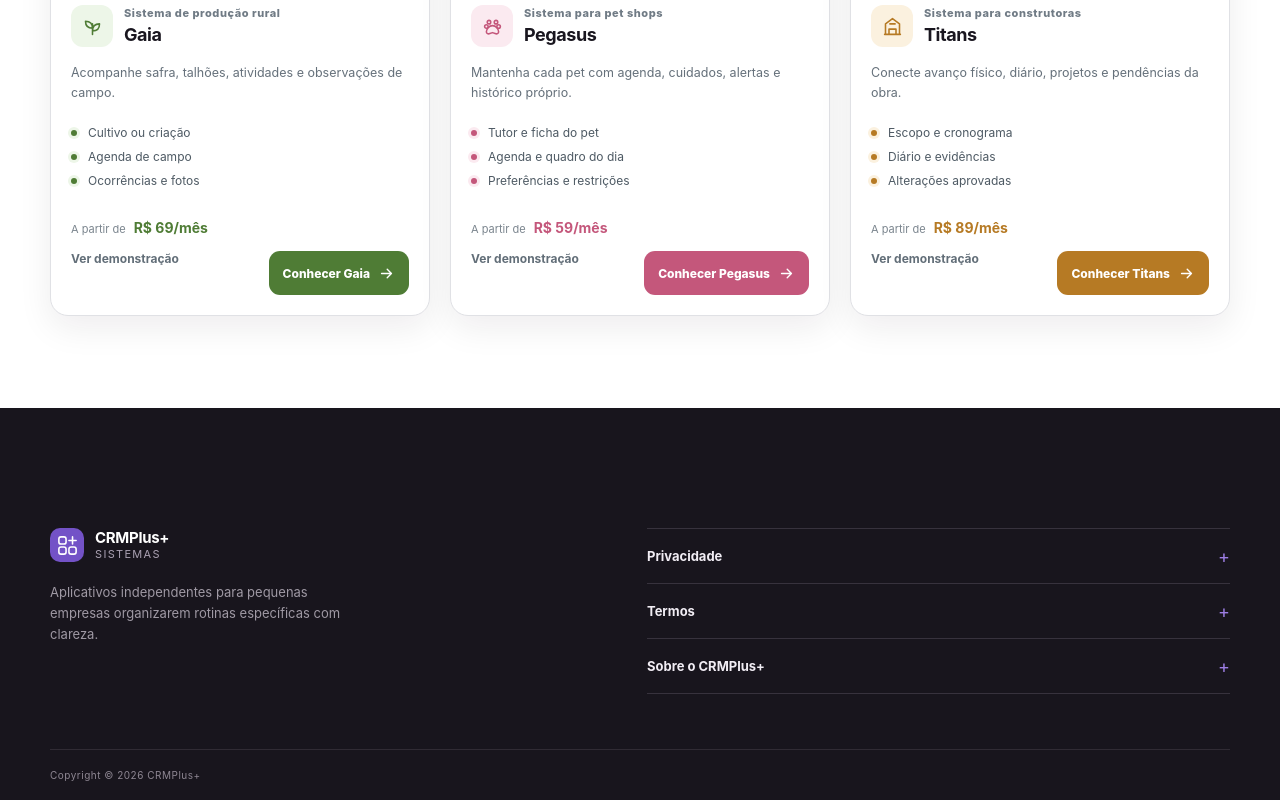
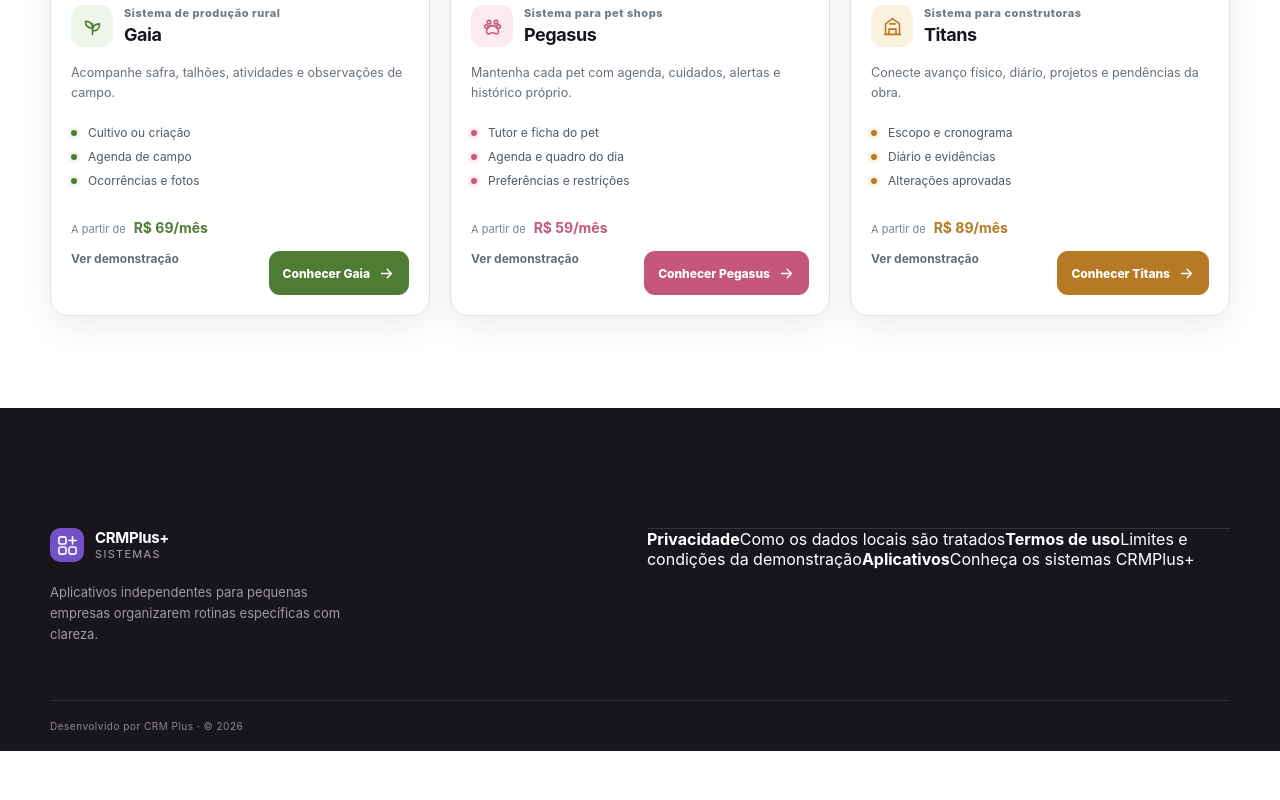
Before and after one commit to aruanmf446-hub/crmplus, a Next.js app: page / in a window 1280 px wide. Shown: the part 4610-5410 px from the top of the page. After the commit the page ends 5361 px from the top, so only its background shows below. Built offline with nearby package versions, Linux system fonts and the light colour scheme.

Commit message:
Vincular documentos reais no rodapé

```diff
--- a/components/Footer.tsx
+++ b/components/Footer.tsx
@@ -1,3 +1,4 @@
+import Link from "next/link";
 import { Brand } from "./Brand";
 
 export function Footer() {
@@ -5,13 +6,13 @@ export function Footer() {
     <footer className="site-footer home-footer">
       <div className="shell home-footer-grid">
         <div className="home-footer-brand"><Brand /><p>Aplicativos independentes para pequenas empresas organizarem rotinas específicas com clareza.</p></div>
-        <div className="footer-mini-menus" aria-label="Informações institucionais">
-          <details><summary>Privacidade <span>+</span></summary><p>Cada aplicativo possui uma área exclusiva para a rotina da empresa.</p></details>
-          <details><summary>Termos <span>+</span></summary><p>As condições de uso e contratação serão apresentadas de forma clara em cada produto.</p></details>
-          <details><summary>Sobre o CRMPlus+ <span>+</span></summary><p>A CRMPlus Store reúne sistemas singulares para diferentes tipos de negócio.</p></details>
-        </div>
+        <nav className="footer-mini-menus footer-document-links" aria-label="Informações institucionais">
+          <Link href="/privacidade"><strong>Privacidade</strong><span>Como os dados locais são tratados</span></Link>
+          <Link href="/termos"><strong>Termos de uso</strong><span>Limites e condições da demonstração</span></Link>
+          <Link href="/#sistemas"><strong>Aplicativos</strong><span>Conheça os sistemas CRMPlus+</span></Link>
+        </nav>
       </div>
-      <div className="shell home-footer-bottom"><span>Copyright © 2026 CRMPlus+</span></div>
+      <div className="shell home-footer-bottom"><span>Desenvolvido por CRM Plus · © 2026</span></div>
     </footer>
   );
 }
```
